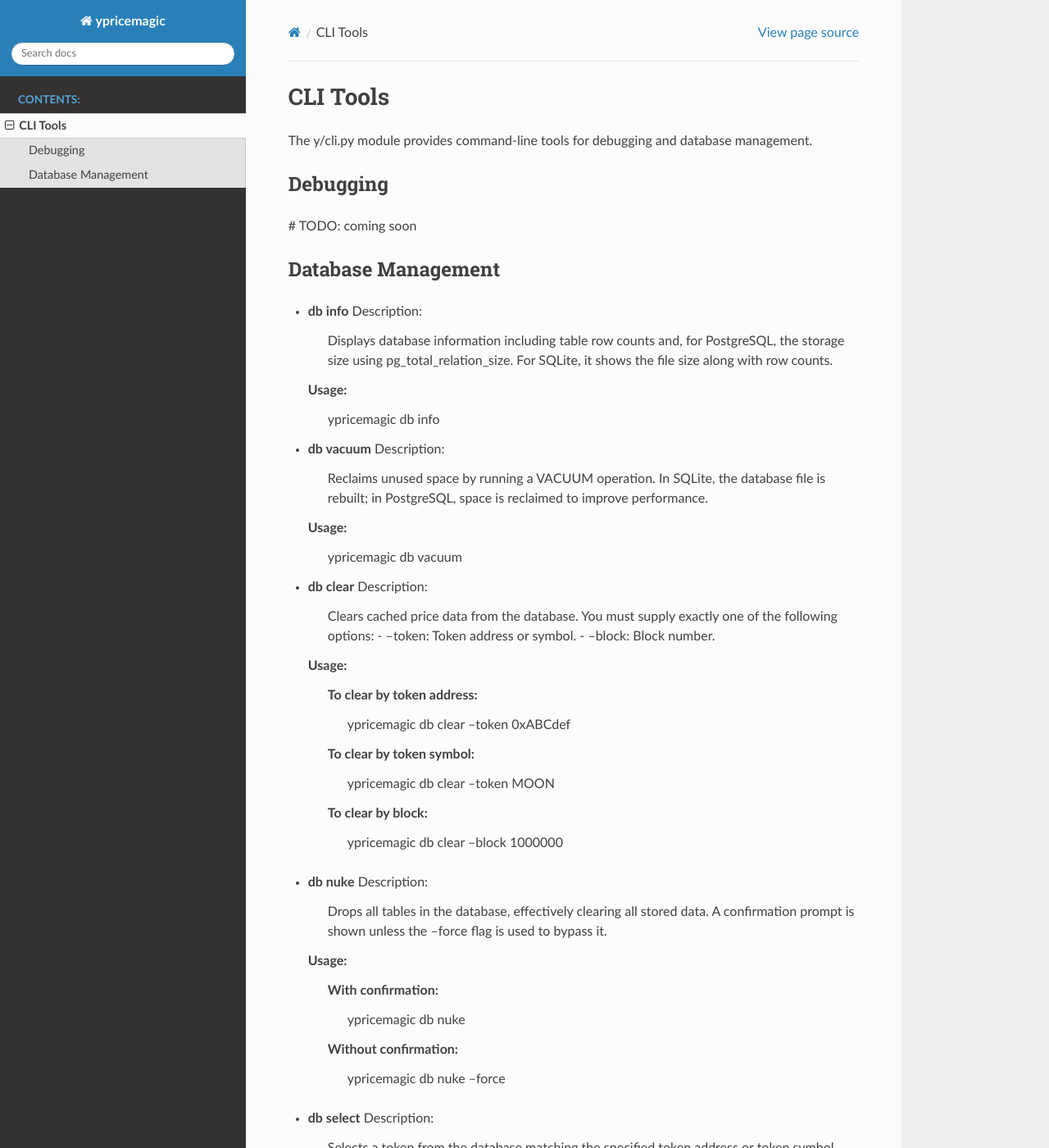
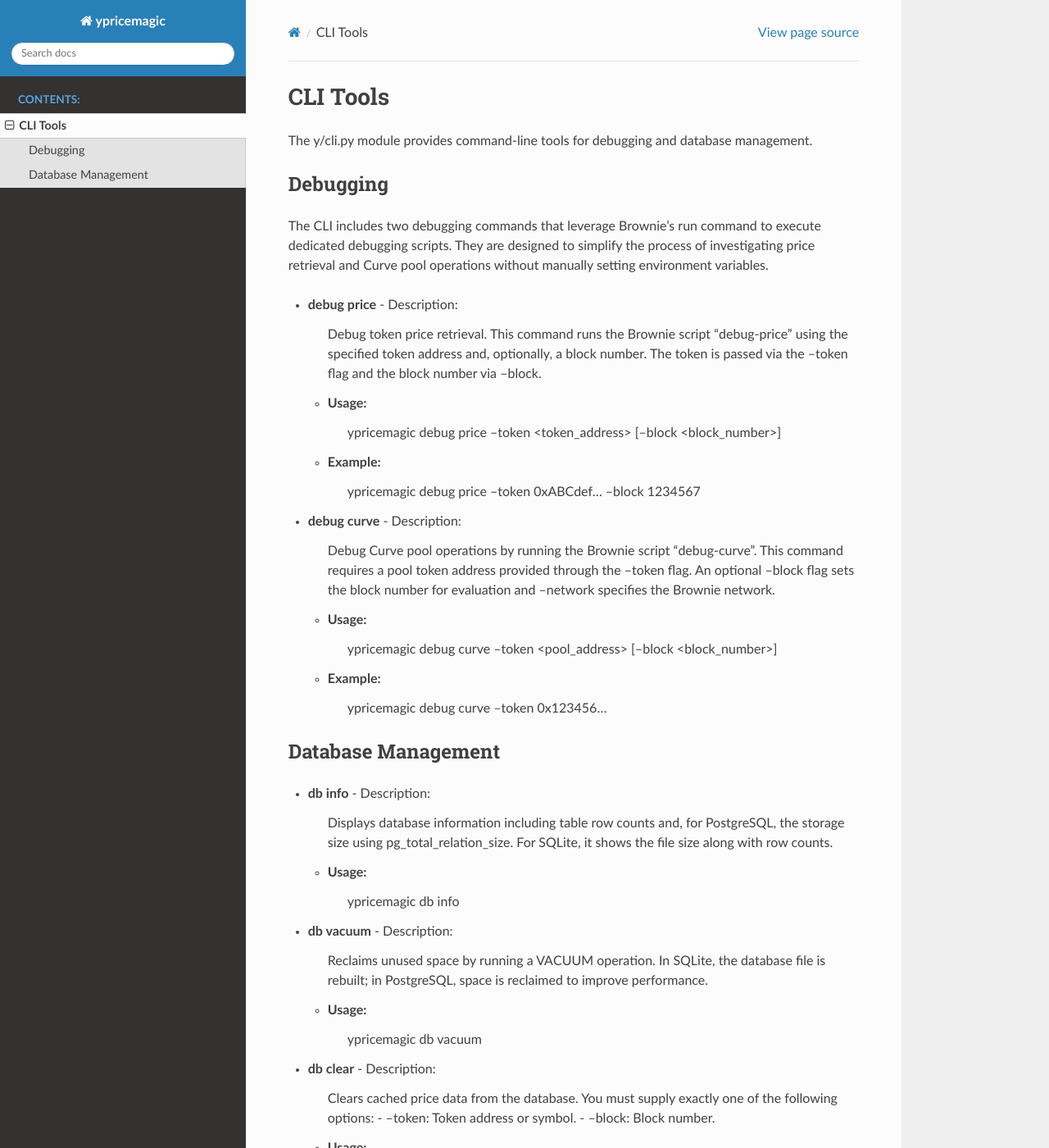
Before and after one commit to BobTheBuidler/ypricemagic, a Sphinx documentation site: the page built from docs/cli.rst, in a window 1280 px wide and 1400 px high. Shown: the whole window at 82% size. Built offline with Sphinx 7.4.7 and the Read the Docs theme 3.1.0, drawn with Linux system fonts in a browser that asks for light colours; pages that are not in the unit, such as notebooks, are missing from menus; some of the changed text lies outside the part shown.

Commit message:
feat: `ypricemagic debug` cli tool (#1073)

```diff
--- a/docs/cli.rst
+++ b/docs/cli.rst
@@ -6,32 +6,47 @@ The y/cli.py module provides command-line tools for debugging and database manag
 Debugging
 ---------
 
-# TODO: coming soon
+The CLI includes two debugging commands that leverage Brownie's run command to execute dedicated debugging scripts. They are designed to simplify the process of investigating price retrieval and Curve pool operations without manually setting environment variables.
+
+- **debug price**
+  - Description:
+      Debug token price retrieval. This command runs the Brownie script "debug-price" using the specified token address and, optionally, a block number. The token is passed via the --token flag and the block number via --block.
+  - Usage:
+      ypricemagic debug price --token <token_address> [--block <block_number>]
+
+  - Example:
+      ypricemagic debug price --token 0xABCdef... --block 1234567
+
+- **debug curve**
+  - Description:
+      Debug Curve pool operations by running the Brownie script "debug-curve". This command requires a pool token address provided through the --token flag. An optional --block flag sets the block number for evaluation and --network specifies the Brownie network.
+  - Usage:
+      ypricemagic debug curve --token <pool_address> [--block <block_number>]
+
+  - Example:
+      ypricemagic debug curve --token 0x123456...
 
 Database Management
 -------------------
 
 - **db info**
-  Description:
+  - Description:
       Displays database information including table row counts and, for PostgreSQL, the storage size using pg_total_relation_size. For SQLite, it shows the file size along with row counts.
-
-  Usage:
+  - Usage:
       ypricemagic db info
 
 - **db vacuum**
-  Description:
+  - Description:
       Reclaims unused space by running a VACUUM operation. In SQLite, the database file is rebuilt; in PostgreSQL, space is reclaimed to improve performance.
-
-  Usage:
+  - Usage:
       ypricemagic db vacuum
 
 - **db clear**
-  Description:
+  - Description:
       Clears cached price data from the database. You must supply exactly one of the following options:
       - --token: Token address or symbol.
       - --block: Block number.
-
-  Usage:
+  - Usage:
       To clear by token address:
           ypricemagic db clear --token 0xABCdef
       To clear by token symbol:
@@ -40,19 +55,18 @@ Database Management
           ypricemagic db clear --block 1000000
 
 - **db nuke**
-  Description:
+  - Description:
       Drops all tables in the database, effectively clearing all stored data. A confirmation prompt is shown unless the --force flag is used to bypass it.
-
-  Usage:
+  - Usage:
       With confirmation:
           ypricemagic db nuke
       Without confirmation:
           ypricemagic db nuke --force
 
 - **db select**
-  Description:
+  - Description:
       Selects a token from the database matching the specified token address or token symbol, and displays detailed information about the token.
-  Usage:
+  - Usage:
       ypricemagic db select <target>
       (Replace <target> with the token address or symbol, for example:
           ypricemagic db select 0x123abc... or
```
Also changed, not shown: 1 other file.
